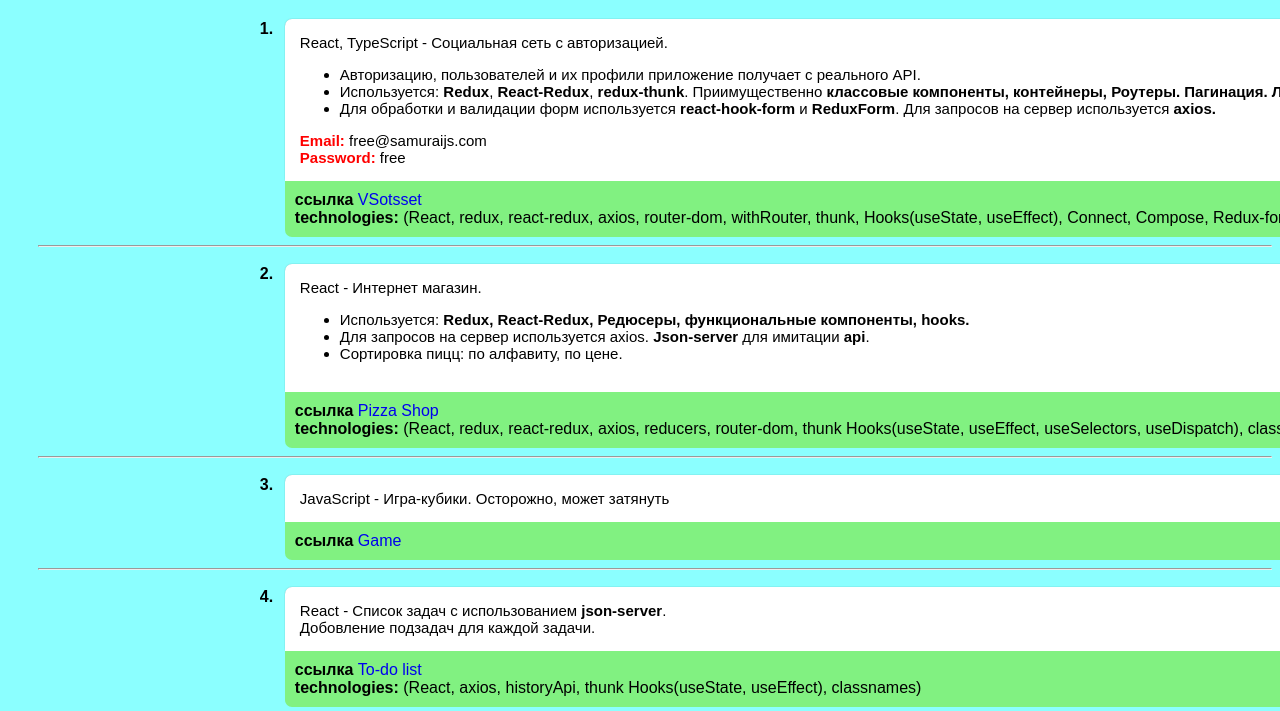
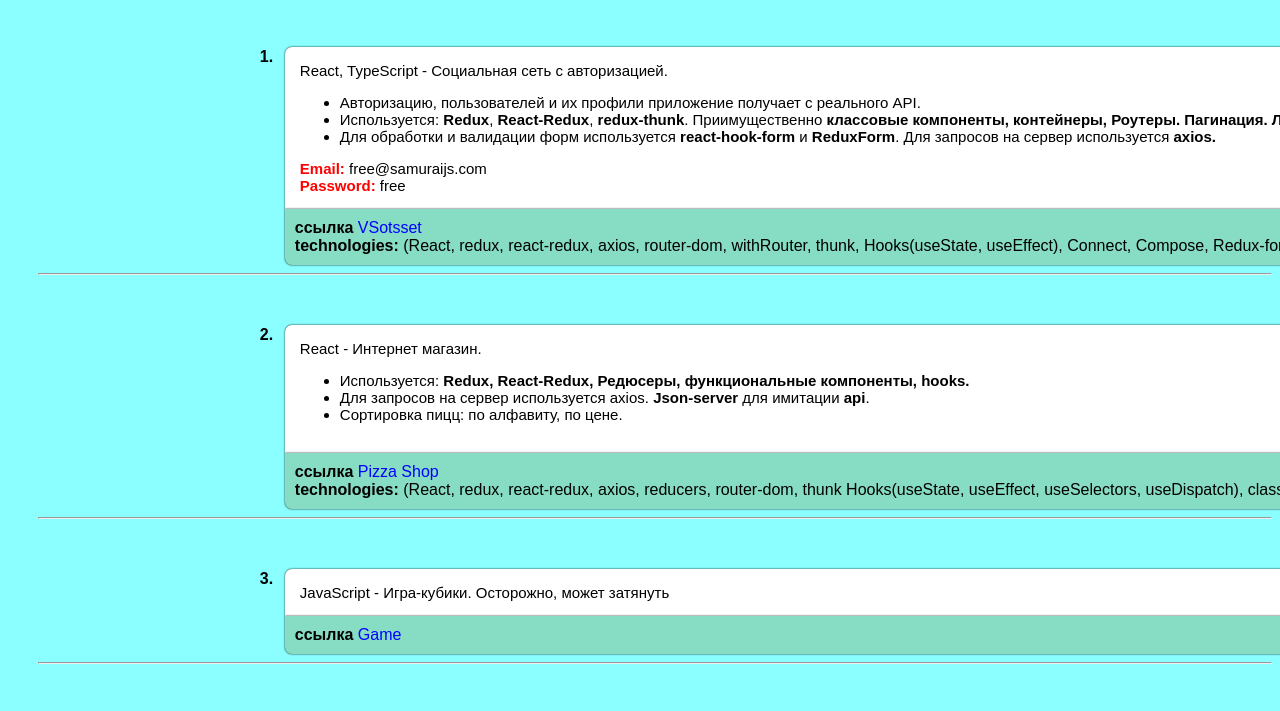
Before and after one commit to Suanchik/portf, a plain HTML site: page index.html in a window 1280 px wide. Shown: the part 61-772 px from the top of the page. Drawn offline with Linux system fonts and the light colour scheme.

Commit message:
Update index.css

```diff
--- a/css/index.css
+++ b/css/index.css
@@ -10,6 +10,7 @@ p {
 
   .projects_blocks {
     margin-left: 20%;
+    margin-top: 50px;
   }
 
   .number {
@@ -27,6 +28,7 @@ p {
 
   .projects_blocks {
     margin-top: 17px;
+    margin-top: 50px;
   }
 
   span {
@@ -43,6 +45,7 @@ p {
 
   a {
     text-decoration: none;
+    color:blue;
   }
 
   a:hover {
@@ -68,16 +71,17 @@ p {
     background-color: rgb(255, 255, 255);
     width: 1200px;
     margin-bottom: 10px;
-    box-shadow: 0 0 2px -1px black;
+    box-shadow: 0 0 2px 0 black;
     font-size: 15px;
   }
 
   .technologies {
     margin-top: -10px;
-    background-color: rgb(129, 241, 129);
+    background-color: rgb(135, 221, 195);
     width: 1210px;
     padding: 10px;
     border-radius: 0 0 7px 7px;
+    box-shadow: 0 0 2px 0 black;
   }
 
   .red {
```
